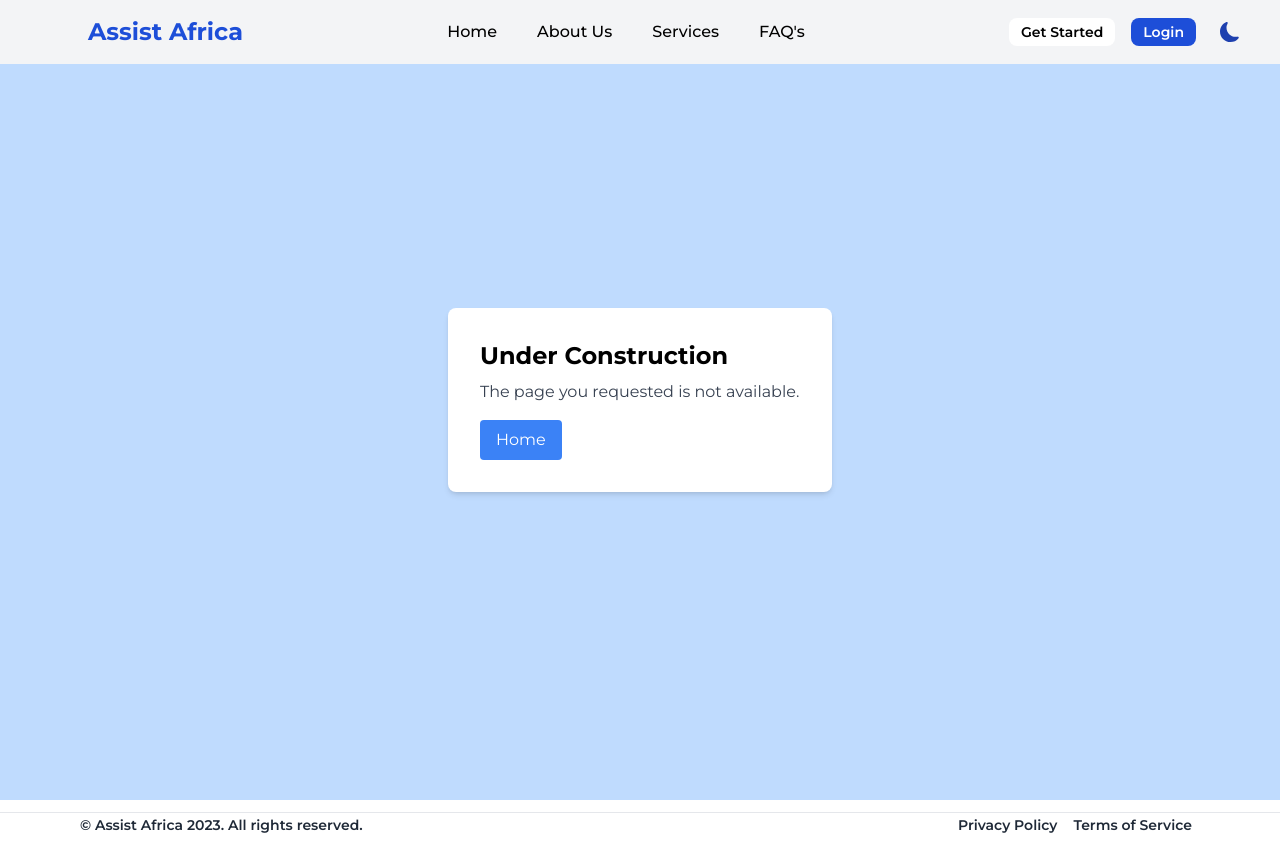
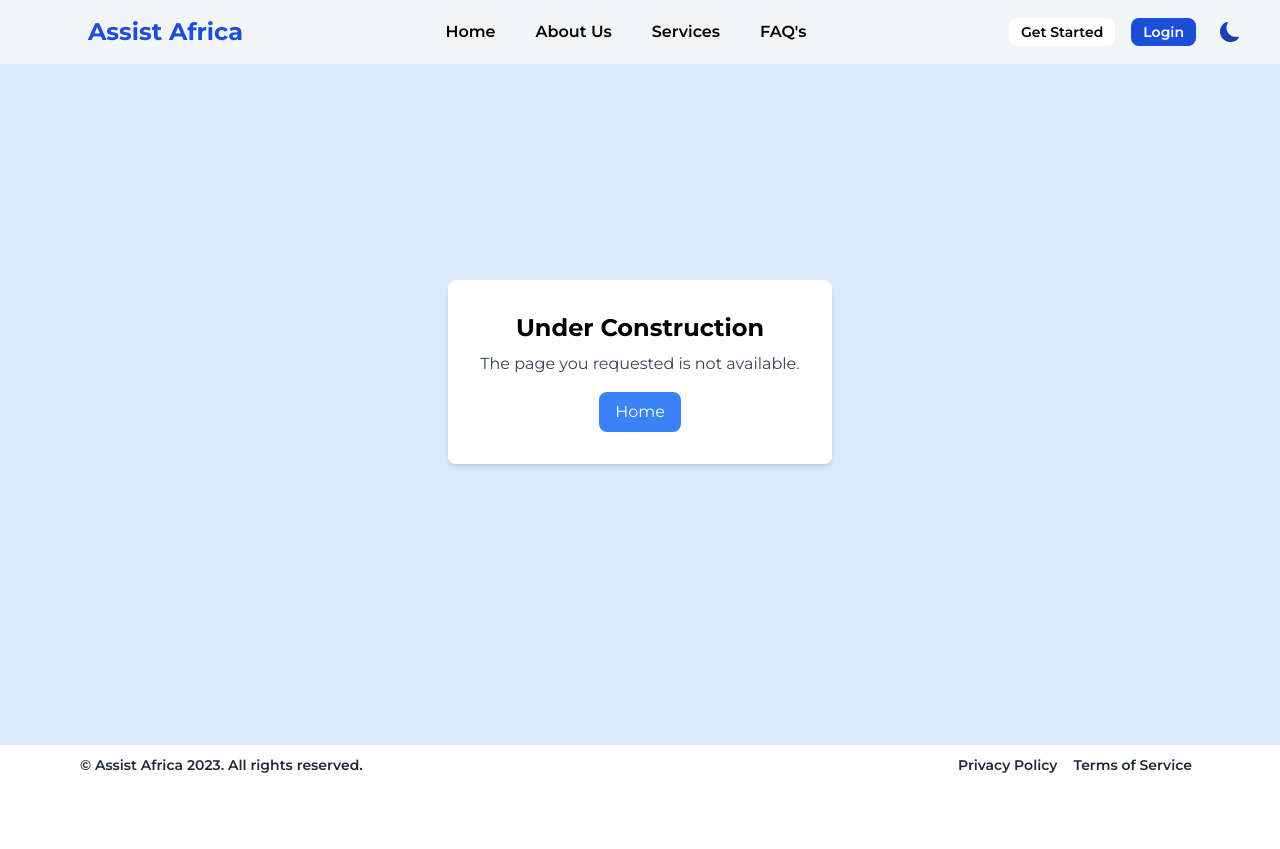
Before and after one commit to Company-XY/Client, a React (Vite) app: page /404 in a window 1280 px wide. After the commit the page ends 800 px from the top, so only its background shows below. Built offline with nearby package versions, Linux system fonts and the light colour scheme.

Commit message:
'cleanup_5'

```diff
--- a/src/components/Footer/Footer2.jsx
+++ b/src/components/Footer/Footer2.jsx
@@ -11,9 +11,9 @@ const Footer2 = () => {
   }
 
   return (
-    <footer className="text-gray-800 py-3 bottom-0 w-full bg-white">
+    <footer className="text-gray-800 bottom-0 w-full bg-white">
       <hr />
-      <div className="max-w-6xl mx-auto px-4">
+      <div className="max-w-6xl mx-auto px-4 py-2">
         <div className="flex justify-between items-center font-semibold">
           <div>
             <p className="text-sm">
--- a/src/components/Header/NewHeader.jsx
+++ b/src/components/Header/NewHeader.jsx
@@ -422,7 +422,7 @@ const Header = () => {
                     to="Hero"
                     duration={600}
                     smooth={true}
-                    className="hover:text-blue-700 hover:font-semibold hover:scale-105 text-gray rounded-md px-3 py-2 text-base font-medium cursor-pointer"
+                    className="hover:text-blue-700 font-semibold hover:scale-105 text-gray rounded-md px-3 py-2 text-base cursor-pointer"
                   >
                     Home
                   </ScrollLink>
@@ -430,7 +430,7 @@ const Header = () => {
                     to="Section1"
                     duration={600}
                     smooth={true}
-                    className="hover:text-blue-700 hover:font-semibold hover:scale-105 text-gray rounded-md px-3 py-2 text-base font-medium cursor-pointer"
+                    className="hover:text-blue-700 font-semibold hover:scale-105 text-gray rounded-md px-3 py-2 text-base cursor-pointer"
                   >
                     About Us
                   </ScrollLink>
@@ -438,7 +438,7 @@ const Header = () => {
                     to="Services"
                     duration={600}
                     smooth={true}
-                    className="hover:text-blue-700 hover:font-semibold hover:scale-105 text-gray rounded-md px-3 py-2 text-base font-medium cursor-pointer"
+                    className="hover:text-blue-700 font-semibold hover:scale-105 text-gray rounded-md px-3 py-2 text-base cursor-pointer"
                   >
                     Services
                   </ScrollLink>
@@ -446,7 +446,7 @@ const Header = () => {
                     to="FAQ"
                     duration={600}
                     smooth={true}
-                    className="hover:text-blue-700 hover:font-semibold hover:scale-105 text-gray rounded-md px-3 py-2 text-base font-medium cursor-pointer"
+                    className="hover:text-blue-700 font-semibold hover:scale-105 text-gray rounded-md px-3 py-2 text-base cursor-pointer"
                   >
                     FAQ's
                   </ScrollLink>
@@ -455,13 +455,13 @@ const Header = () => {
                   <div className="flex space-x-4 text-sm font-medium">
                     <RouterLink
                       to="/register"
-                      className="hidden sm:grid place-items-center py-1 px-3 bg-white hover:bg-blue-700 rounded-lg hover:text-white font-semibold"
+                      className="hidden sm:grid place-items-center text-md py-1 px-3 bg-white hover:bg-blue-700 rounded-lg hover:text-white font-semibold"
                     >
                       Get Started
                     </RouterLink>
                     <button
                       onClick={handleLogin}
-                      className="grid place-items-center py-1 px-3 bg-blue-700 text-white rounded-lg font-semibold hover:bg-blue-500"
+                      className="grid place-items-center text-md py-1 px-3 bg-blue-700 text-white rounded-lg font-semibold hover:bg-blue-500"
                     >
                       Login
                     </button>
--- a/src/pages/Error404.jsx
+++ b/src/pages/Error404.jsx
@@ -20,25 +20,27 @@ const Error404 = () => {
   }, []);
 
   return (
-    <div className="min-h-screen flex items-center justify-center bg-blue-200">
+    <div className="min-h-[93vh] flex items-center justify-center bg-blue-100">
       <div className="bg-white rounded-lg p-8 shadow-md w-96">
-        <h1 className="text-2xl font-bold mb-2">Under Construction</h1>
-        <p className="text-gray-700 mb-4">
+        <h1 className="text-2xl font-bold mb-2 text-center">
+          Under Construction
+        </h1>
+        <p className="text-gray-700 mb-4 text-center">
           The page you requested is not available.
         </p>
         {authed ? (
-          <div className="space-x-4">
+          <div className="space-x-4 text-center">
             <button
-              className="bg-blue-500 hover:bg-blue-600 text-white px-4 py-2 rounded"
+              className="bg-blue-500 hover:bg-blue-600 text-white px-4 py-2 rounded-lg"
               onClick={() => navigate("/dashboard")}
             >
               Dashboard
             </button>
           </div>
         ) : (
-          <div className="space-x-4">
+          <div className="space-x-4 text-center">
             <button
-              className="bg-blue-500 hover:bg-blue-600 text-white px-4 py-2 rounded"
+              className="bg-blue-500 hover:bg-blue-600 text-white px-4 py-2 rounded-lg"
               onClick={() => navigate("/")}
             >
               Home
```
